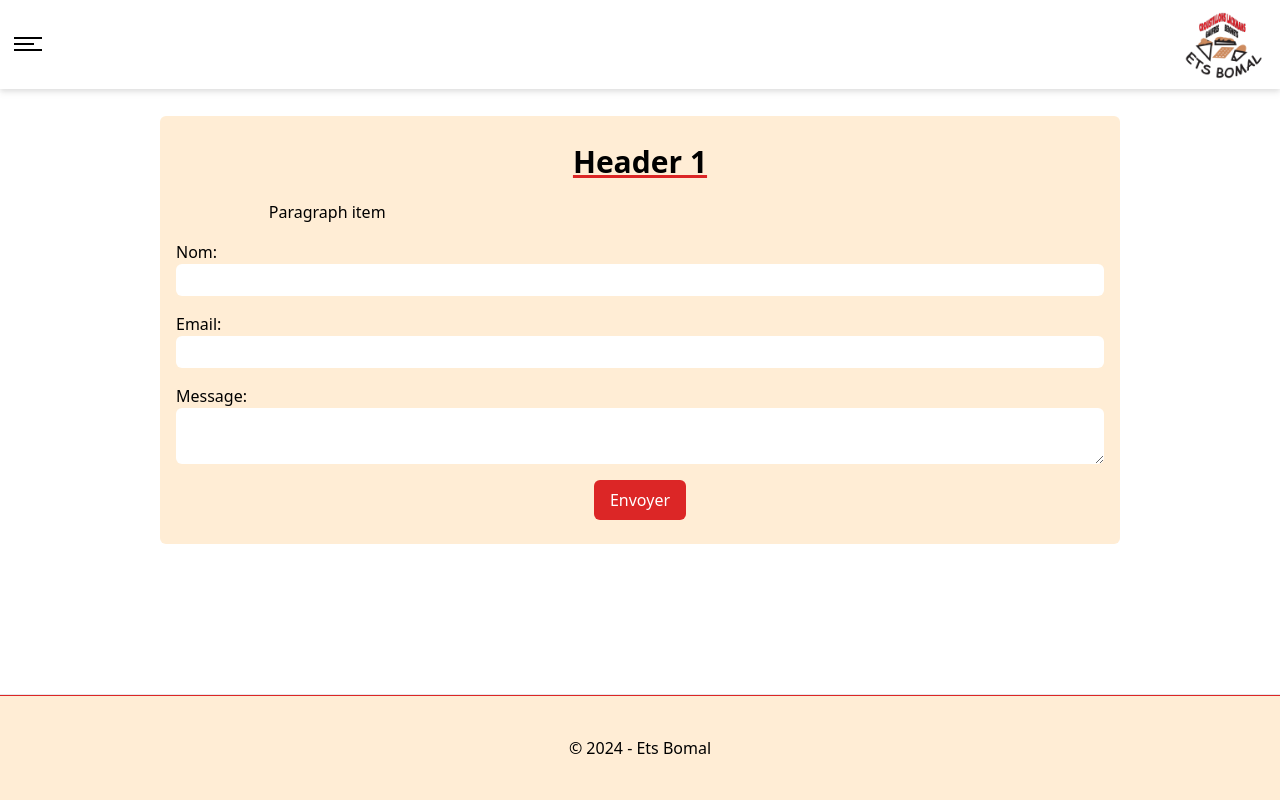
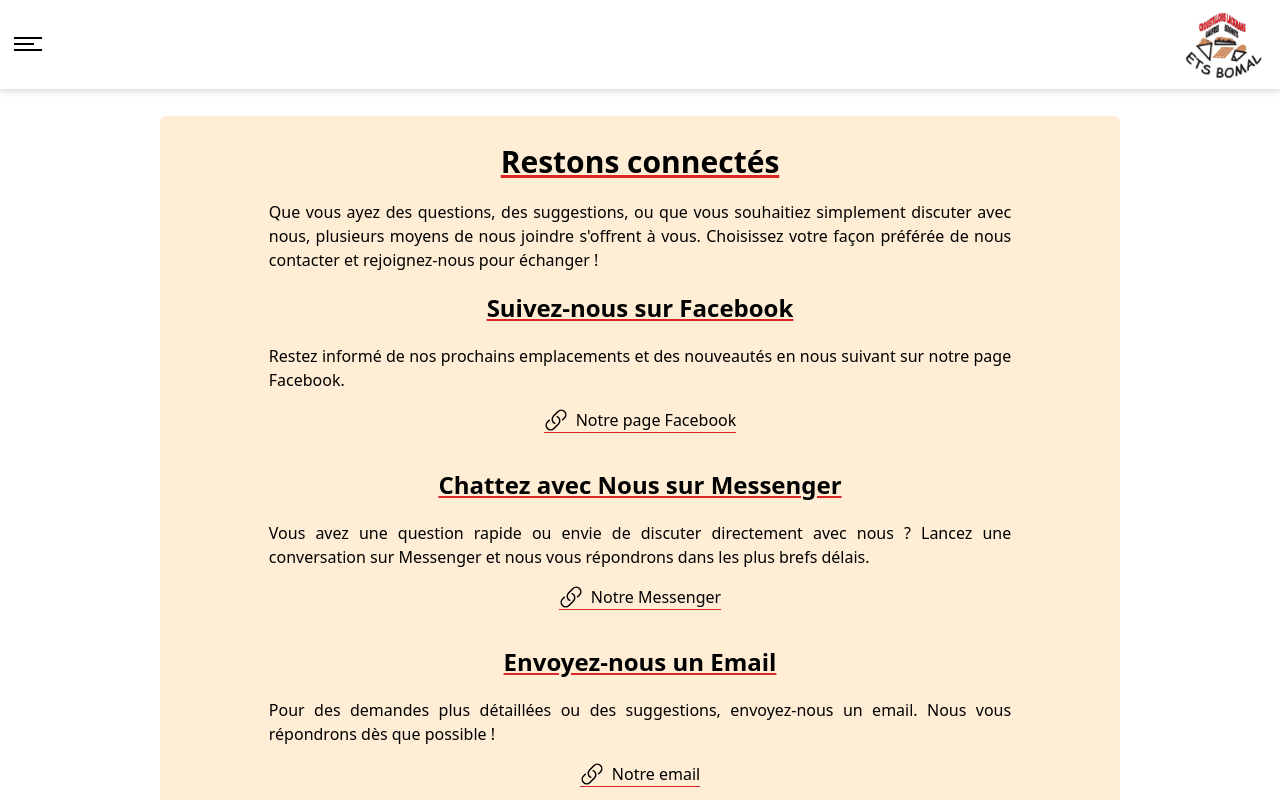
Before and after one commit to evullo/bomal, a Vue app: page /contact in a window 1280 px wide. Shown: the top 800 px of the page. Built offline with nearby package versions, Linux system fonts and the light colour scheme.

Commit message:
Contact page UI and data

```diff
--- a/src/assets/css/main.css
+++ b/src/assets/css/main.css
@@ -912,6 +912,10 @@ video {
   border-top-width: 1px;
 }
 
+.border-b {
+  border-bottom-width: 1px;
+}
+
 .border-dotted {
   border-style: dotted;
 }
--- a/src/components/ContactFormComponent.vue
+++ /dev/null
@@ -1,79 +0,0 @@
-<script lang="ts">
-import { defineComponent, reactive } from 'vue'
-
-export default defineComponent({
-  name: 'ContactForm',
-  setup() {
-    const form = reactive({
-      name: '',
-      email: '',
-      message: ''
-    })
-
-    const handleSubmit = async () => {
-      try {
-        const response = await fetch(
-          'https://public.herotofu.com/v1/ba9bf2d0-694f-11ef-a47e-99b828684d15',
-          {
-            method: 'POST',
-            headers: {
-              'Content-Type': 'application/json'
-            },
-            body: JSON.stringify(form)
-          }
-        )
-
-        if (!response.ok) {
-          throw new Error('Network response was not ok')
-        }
-
-        alert('Message envoyé avec succès!')
-      } catch (error) {
-        console.error('There was a problem with the fetch operation:', error)
-        alert("Erreur lors de l'envoi du message.")
-      }
-    }
-
-    return {
-      form,
-      handleSubmit
-    }
-  }
-})
-</script>
-
-<template>
-  <form @submit.prevent="handleSubmit">
-    <div class="flex flex-col my-4">
-      <label for="name">Nom:</label>
-      <input class="rounded-md px-2 py-1" type="text" id="name" v-model="form.name" required />
-    </div>
-    <div class="flex flex-col mb-4">
-      <label for="email">Email:</label>
-      <input class="rounded-md px-2 py-1" type="email" id="email" v-model="form.email" required />
-    </div>
-    <div class="flex flex-col">
-      <label for="message">Message:</label>
-      <textarea
-        class="rounded-md px-2 py-1"
-        id="message"
-        v-model="form.message"
-        required
-      ></textarea>
-    </div>
-    <div class="flex justify-center items-center my-4">
-      <button
-        class="px-4 py-2 bg-red-600 text-white rounded-md hover:bg-red-800 transition duration-500 ease-in-out"
-        type="submit"
-      >
-        Envoyer
-      </button>
-    </div>
-    <div
-      style="text-indent: -99999px; white-space: nowrap; overflow: hidden; position: absolute"
-      aria-hidden="true"
-    >
-      <input type="text" name="_gotcha" tabindex="-1" autocomplete="off" />
-    </div>
-  </form>
-</template>
--- /dev/null
+++ b/src/components/LinkComponent.vue
@@ -0,0 +1,24 @@
+<script setup lang="ts">
+import ParagraphItem from '@/components/items/ParagraphItem.vue'
+import HeaderTwoItem from '@/components/items/HeaderTwoItem.vue'
+import LinkItem from '@/components/items/LinkItem.vue'
+import type { LinkProps } from '@/assets/js/types'
+
+defineProps<LinkProps>()
+</script>
+
+<template>
+  <div class="flex flex-col items-center">
+    <HeaderTwoItem>
+      <slot name="header"></slot>
+    </HeaderTwoItem>
+
+    <ParagraphItem>
+      <slot name="paragraph"></slot>
+    </ParagraphItem>
+
+    <LinkItem :link-to="linkTo">
+      <slot name="link"></slot>
+    </LinkItem>
+  </div>
+</template>
--- /dev/null
+++ b/src/components/icons/LinkIcon.vue
@@ -0,0 +1,9 @@
+<template>
+  <svg xmlns="http://www.w3.org/2000/svg" viewBox="0 0 24 24" fill="currentColor" class="size-6">
+    <path
+      fill-rule="evenodd"
+      d="M19.902 4.098a3.75 3.75 0 0 0-5.304 0l-4.5 4.5a3.75 3.75 0 0 0 1.035 6.037.75.75 0 0 1-.646 1.353 5.25 5.25 0 0 1-1.449-8.45l4.5-4.5a5.25 5.25 0 1 1 7.424 7.424l-1.757 1.757a.75.75 0 1 1-1.06-1.06l1.757-1.757a3.75 3.75 0 0 0 0-5.304Zm-7.389 4.267a.75.75 0 0 1 1-.353 5.25 5.25 0 0 1 1.449 8.45l-4.5 4.5a5.25 5.25 0 1 1-7.424-7.424l1.757-1.757a.75.75 0 1 1 1.06 1.06l-1.757 1.757a3.75 3.75 0 1 0 5.304 5.304l4.5-4.5a3.75 3.75 0 0 0-1.035-6.037.75.75 0 0 1-.354-1Z"
+      clip-rule="evenodd"
+    />
+  </svg>
+</template>
--- /dev/null
+++ b/src/components/items/LinkItem.vue
@@ -0,0 +1,17 @@
+<script setup lang="ts">
+import LinkIcon from '@/components/icons/LinkIcon.vue'
+import type { LinkProps } from '@/assets/js/types'
+
+defineProps<LinkProps>()
+</script>
+
+<template>
+  <a
+    :href="linkTo"
+    class="w-fit my-4 border-b border-red-600 flex flex-row items-center gap-2"
+    target="_blank"
+  >
+    <LinkIcon></LinkIcon>
+    <slot></slot>
+  </a>
+</template>
--- a/src/views/ContactView.vue
+++ b/src/views/ContactView.vue
@@ -1,14 +1,48 @@
 <script setup lang="ts">
 import HeaderOneItem from '@/components/items/HeaderOneItem.vue'
 import ParagraphItem from '@/components/items/ParagraphItem.vue'
-import ContactFormComponent from '@/components/ContactFormComponent.vue'
+import LinkComponent from '@/components/LinkComponent.vue'
+
+const entries = [
+  {
+    header: 'Suivez-nous sur Facebook',
+    paragraph:
+      'Restez informé de nos prochains emplacements et des nouveautés en nous suivant sur notre page Facebook.',
+    linkDescription: 'Notre page Facebook',
+    link: 'https://www.facebook.com/p/Ets-Bomal-100057480758934/?locale=fr_FR'
+  },
+  {
+    header: 'Chattez avec Nous sur Messenger',
+    paragraph:
+      'Vous avez une question rapide ou envie de discuter directement avec nous ? Lancez une conversation sur Messenger et nous vous répondrons dans les plus brefs délais.',
+    linkDescription: 'Notre Messenger',
+    link: 'https://www.facebook.com/messages/t/524478967910723?locale=fr_FR'
+  },
+  {
+    header: 'Envoyez-nous un Email',
+    paragraph:
+      'Pour des demandes plus détaillées ou des suggestions, envoyez-nous un email. Nous vous répondrons dès que possible !',
+    linkDescription: 'Notre email',
+    link: 'mailto:enzo.vullo@proton.me'
+  }
+]
 </script>
 
 <template>
   <main class="w-11/12 bg-orange-100 mx-auto rounded-md px-4 py-2 my-5 md:w-9/12">
-    <HeaderOneItem>Header 1</HeaderOneItem>
-    <ParagraphItem>Paragraph item</ParagraphItem>
+    <HeaderOneItem>Restons connectés</HeaderOneItem>
+    <ParagraphItem>
+      Que vous ayez des questions, des suggestions, ou que vous souhaitiez simplement discuter avec
+      nous, plusieurs moyens de nous joindre s'offrent à vous. Choisissez votre façon préférée de
+      nous contacter et rejoignez-nous pour échanger !
+    </ParagraphItem>
 
-    <ContactFormComponent></ContactFormComponent>
+    <LinkComponent v-for="(data, index) in entries" :link-to="data.link" :key="index">
+      <template #header>{{ data.header }}</template>
+      <template #paragraph>
+        {{ data.paragraph }}
+      </template>
+      <template #link>{{ data.linkDescription }}</template>
+    </LinkComponent>
   </main>
 </template>
```
Also changed, not shown: src/assets/js/types.ts (+7 -3 lines).
